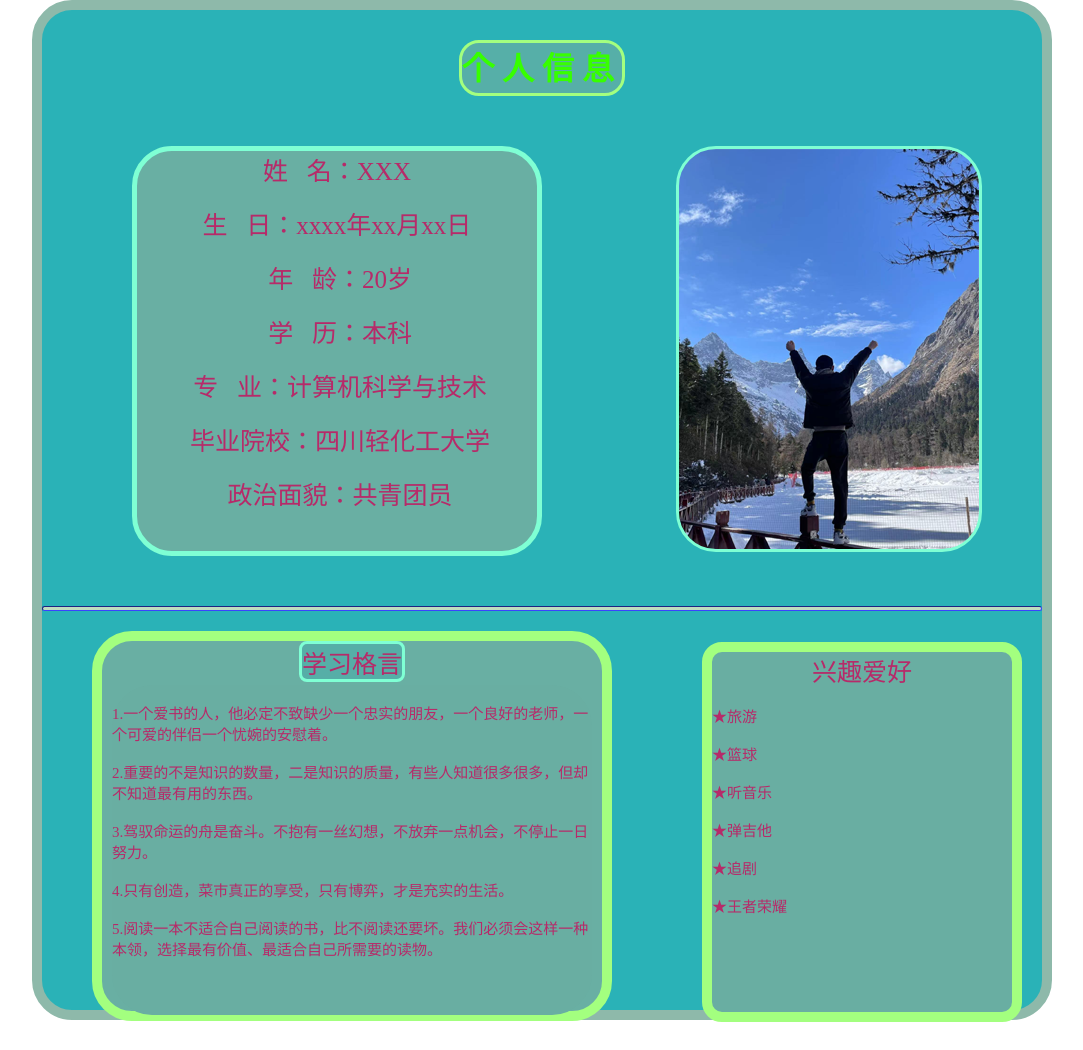
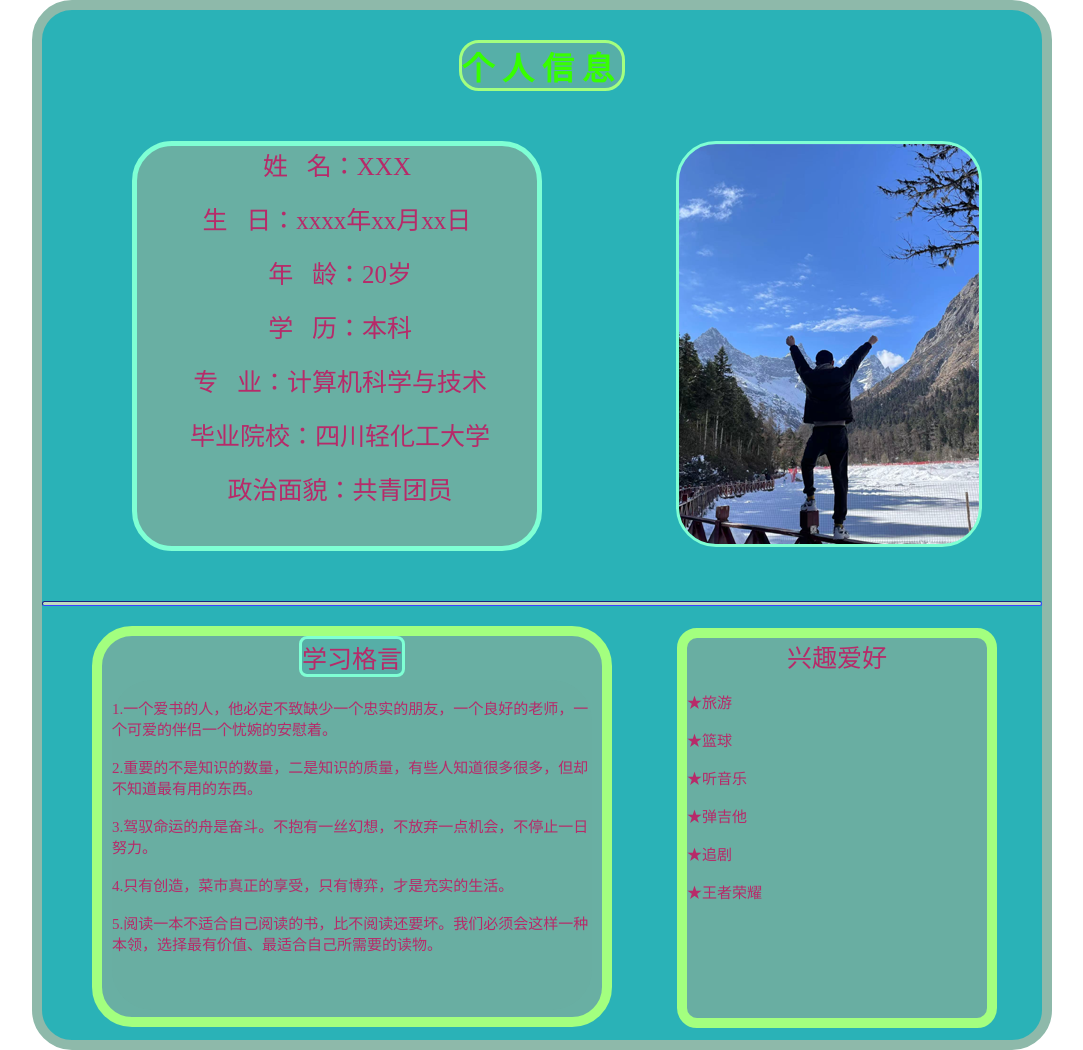
Before and after one commit to zengqiang1201/zengqiang1201.github.io, a plain HTML site: page index.html in a window 1280 px wide. Shown: the whole page, without its empty margins (98-1181 px from the left). Before the commit the page ends 1022 px from the top, so only its background shows below. Drawn offline with Linux system fonts and the light colour scheme.

Commit message:
Update name.css

```diff
--- a/name.css
+++ b/name.css
@@ -3,7 +3,7 @@
     padding: 0;
 }
 #xx{  margin: 30px auto;
-      height: 50px;
+      height: 45px;
       width: 160px;
       background-color: #56afa8;
       color: #37ff00;
@@ -13,7 +13,7 @@
 #heard{
 
     width: 1000px;
-    height:1000px;
+    height:1030px;
     background-color: #2ab2b7;
     margin: 0 auto;
     border-radius: 40px;
@@ -79,9 +79,9 @@ p{text-align: left;
     color: #b72a69;
     font-family: 隶书;
 }
-#zz{margin: -40px 600px;
+#zz{margin: -49px 575px;
     background: #69aea2;
-    height:360px;
+    height:380px;
     width: 300px;
     font-family: 隶书;
     border-radius: 20px;
```
